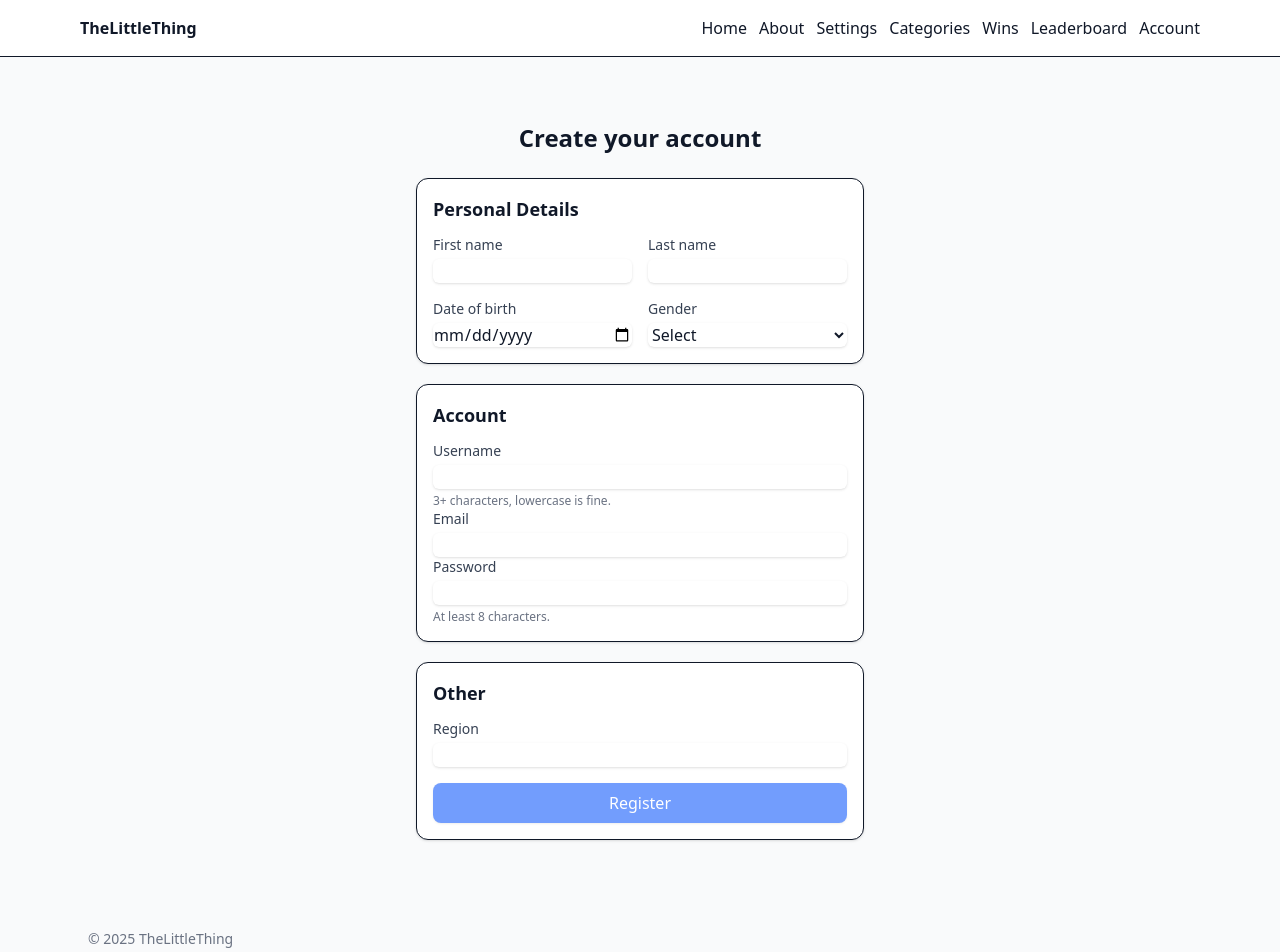
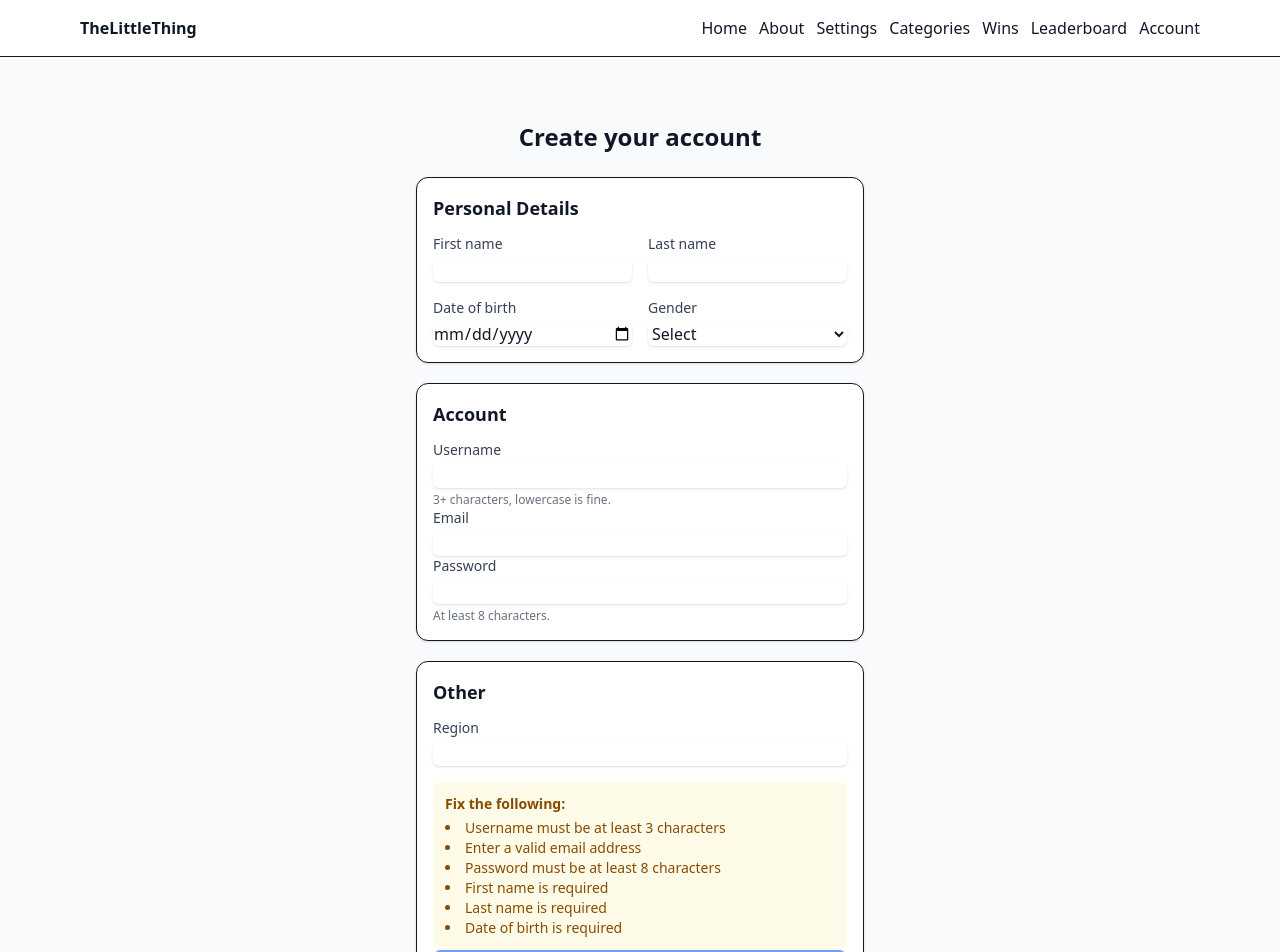
Before and after one commit to nas0404/TheLittleThings, a React (Vite) app in the folder frontend/: page /register in a window 1280 px wide. Shown: the top 952 px of the page. Built offline with nearby package versions, Linux system fonts and the light colour scheme.

Commit message:
updated register page

```diff
--- a/frontend/src/pages/Register.tsx
+++ b/frontend/src/pages/Register.tsx
@@ -44,6 +44,8 @@ export default function Register() {
     !!form.firstName.trim() &&
     !!form.lastName.trim() &&
     !!form.dob;
+  const [submitting, setSubmitting] = useState(false);
+  const [serverError, setServerError] = useState<string | null>(null);
 
   const onChange: React.ChangeEventHandler<HTMLInputElement | HTMLSelectElement> = (e) => {
     const { name, value } = e.target;
@@ -52,8 +54,14 @@ export default function Register() {
 
   const handleSubmit: React.FormEventHandler = async (e) => {
     e.preventDefault();
+    console.log('Register handleSubmit triggered', { form, isValid });
+    if (!isValid) {
+      console.warn('Form invalid, aborting submit');
+      return;
+    }
     try {
-      const response = await fetch('http://localhost:8080/api/users', {
+      setSubmitting(true);
+      const response = await fetch('http://localhost:8080/api/users/register', {
         method: 'POST',
         headers: {
           'Content-Type': 'application/json',
@@ -62,15 +70,40 @@ export default function Register() {
       });
 
       if (response.ok) {
-        // Registration successful
-        navigate("/home");
+        setServerError(null);
+        // Registration successful — parse token and store it
+        let data: any = null;
+        try {
+          data = await response.json();
+        } catch (_e) {
+          // ignore
+        }
+        if (data && data.token) {
+          localStorage.setItem('token', data.token);
+          navigate("/home");
+        } else {
+          // If server returned 200 but no token, show message
+          const text = data ? JSON.stringify(data) : 'Registration succeeded but no token received';
+          setServerError(text);
+        }
       } else {
         // reg errors
-        const error = await response.json();
-        console.error('Registration failed:', error);
+        let errorText = 'Registration failed';
+        try {
+          const json = await response.json();
+          errorText = typeof json === 'string' ? json : JSON.stringify(json);
+        } catch (_) {
+          errorText = await response.text();
+        }
+        console.error('Registration failed:', errorText);
+        setServerError(errorText);
       }
     } catch (error) {
       console.error('Registration error:', error);
+      setServerError(String(error));
+    }
+    finally {
+      setSubmitting(false);
     }
   };
 
@@ -163,10 +196,16 @@ export default function Register() {
             </Field>
 
             <div className="mt-4">
+              <ValidationHints form={form} />
+              {serverError ? (
+                <div className="mt-3 rounded-md bg-red-50 p-3 text-sm text-red-800">{serverError}</div>
+              ) : null}
               <Button
                 type="submit"
                 className="w-full bg-blue-600 text-white hover:bg-blue-700 disabled:opacity-60"
-                disabled={!isValid}
+                disabled={!isValid || submitting}
+                isLoading={submitting}
+                title={!isValid ? 'Please fill all required fields correctly' : undefined}
               >
                 Register
               </Button>
@@ -174,6 +213,29 @@ export default function Register() {
           </div>
         </form>
       </div>
+    </div>
+  );
+}
+
+// Small UI component to render a list of validation hints
+function ValidationHints({ form }: { form: RegisterForm }) {
+  const hints: string[] = [];
+  if (form.username.trim().length < 3) hints.push('Username must be at least 3 characters');
+  if (!/\S+@\S+\.\S+/.test(form.email)) hints.push('Enter a valid email address');
+  if (form.password.length < 8) hints.push('Password must be at least 8 characters');
+  if (!form.firstName.trim()) hints.push('First name is required');
+  if (!form.lastName.trim()) hints.push('Last name is required');
+  if (!form.dob) hints.push('Date of birth is required');
+
+  if (hints.length === 0) return null;
+  return (
+    <div className="mt-3 rounded-md bg-yellow-50 p-3 text-sm text-yellow-800">
+      <strong>Fix the following:</strong>
+      <ul className="list-disc list-inside mt-1">
+        {hints.map((h) => (
+          <li key={h}>{h}</li>
+        ))}
+      </ul>
     </div>
   );
 }
```
